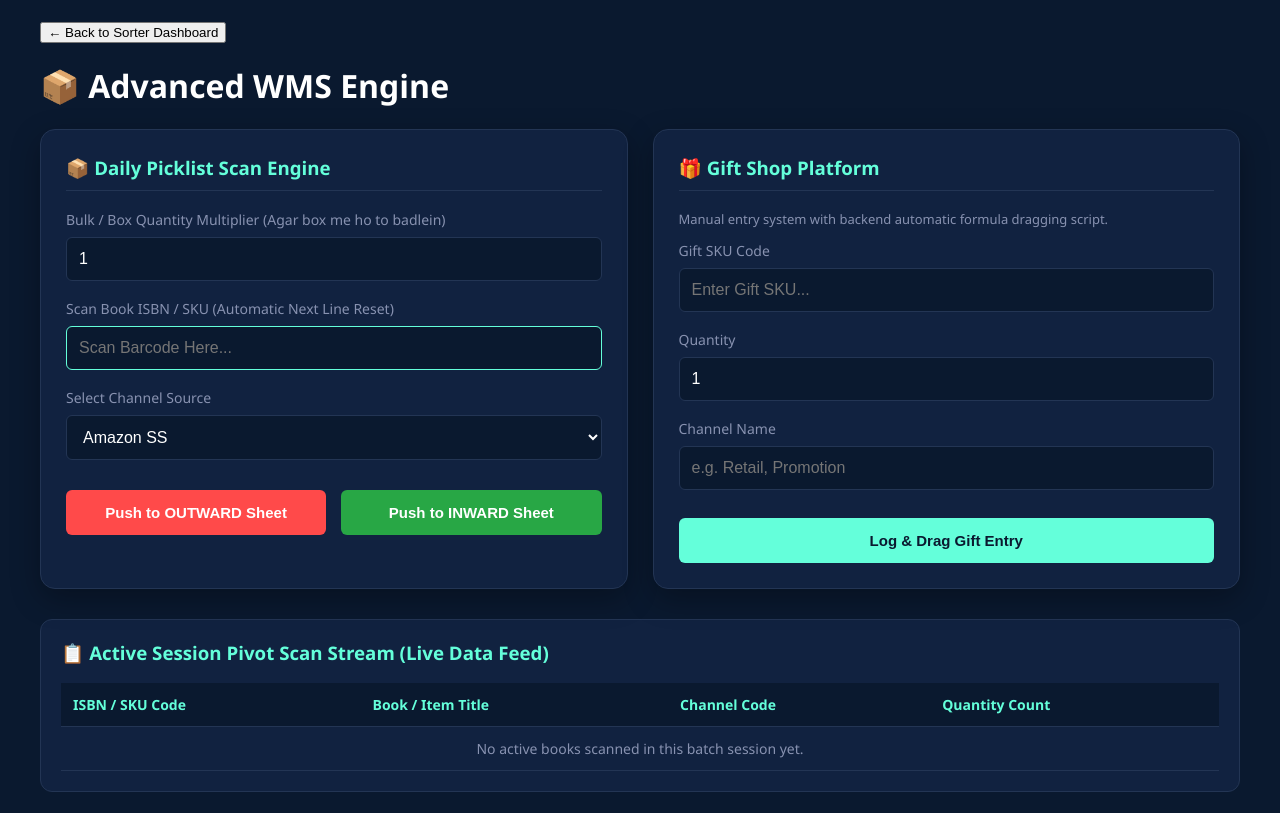
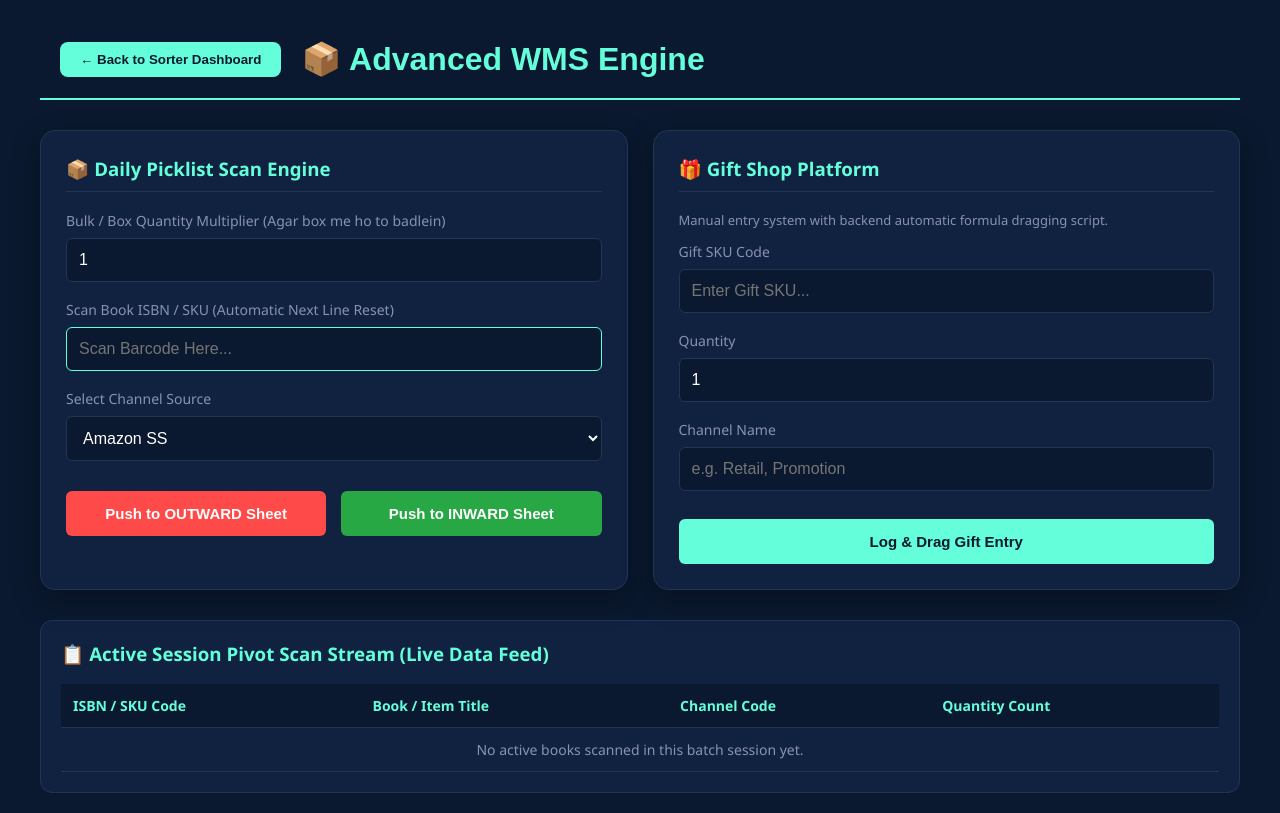
Before and after one commit to ssavailable864/pdf-sort-website, a plain HTML site: page templates/wms.html in a window 1280 px wide. Drawn offline with Linux system fonts and the light colour scheme.

```diff
--- a/templates/wms.html
+++ b/templates/wms.html
@@ -36,10 +36,16 @@
 <body>
 
 <div class="container">
-        <div class="wms-header">
-            <button class="btn-back" onclick="goBackToDashboard()">← Back to Sorter Dashboard</button>
-            <h1>📦 Advanced WMS Engine</h1>
-        </div>
+        <div class="wms-header" style="display: flex; align-items: center; gap: 20px; padding: 20px; border-bottom: 2px solid #64ffda; margin-bottom: 30px;">
+
+    <button class="btn-back" onclick="GoBackToDashboard()"
+        style="background: #64ffda; color: #0a192f; padding: 10px 20px; border-radius: 8px; border: none; font-weight: bold; cursor: pointer; text-decoration: none;">
+        ← Back to Sorter Dashboard
+    </button>
+
+    <h1 style="color: #64ffda; margin: 0; font-family: sans-serif;">📦 Advanced WMS Engine</h1>
+
+</div>
     <script>
     function goBackToDashboard() {
         // Agar dono files ek hi domain par chal rahi hain toh history use karega bina login session destroy kiye
```
